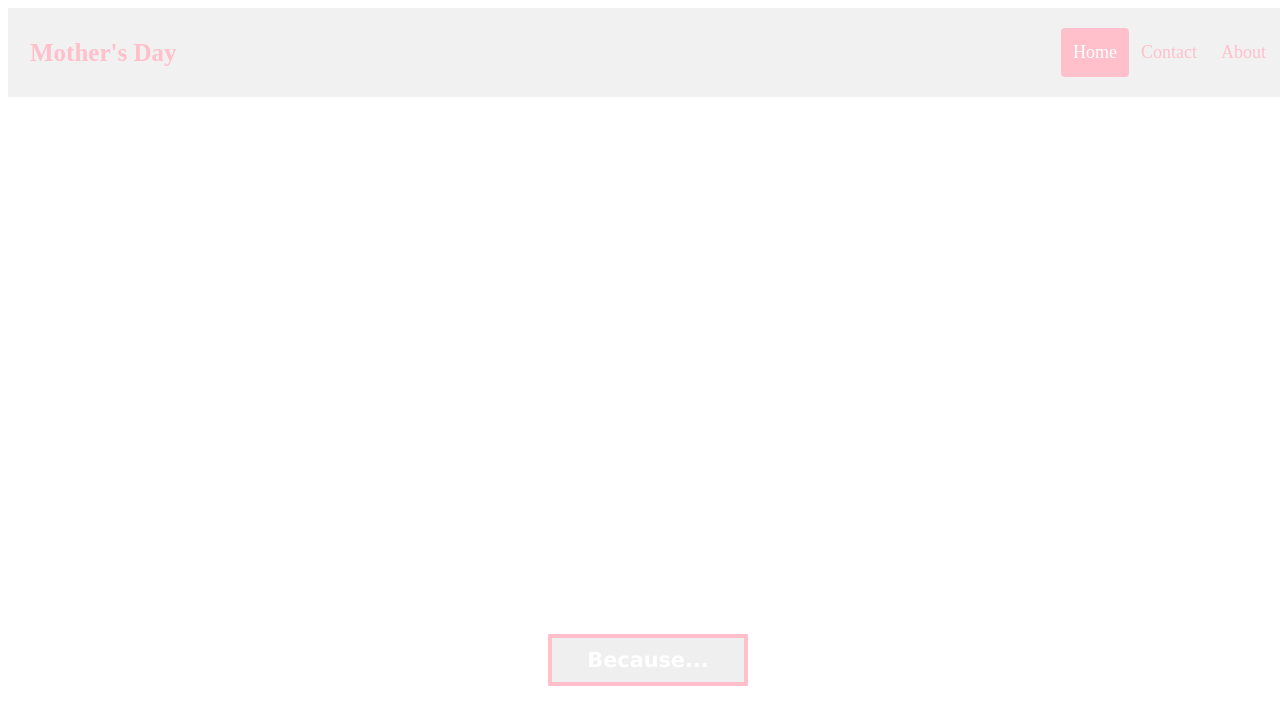
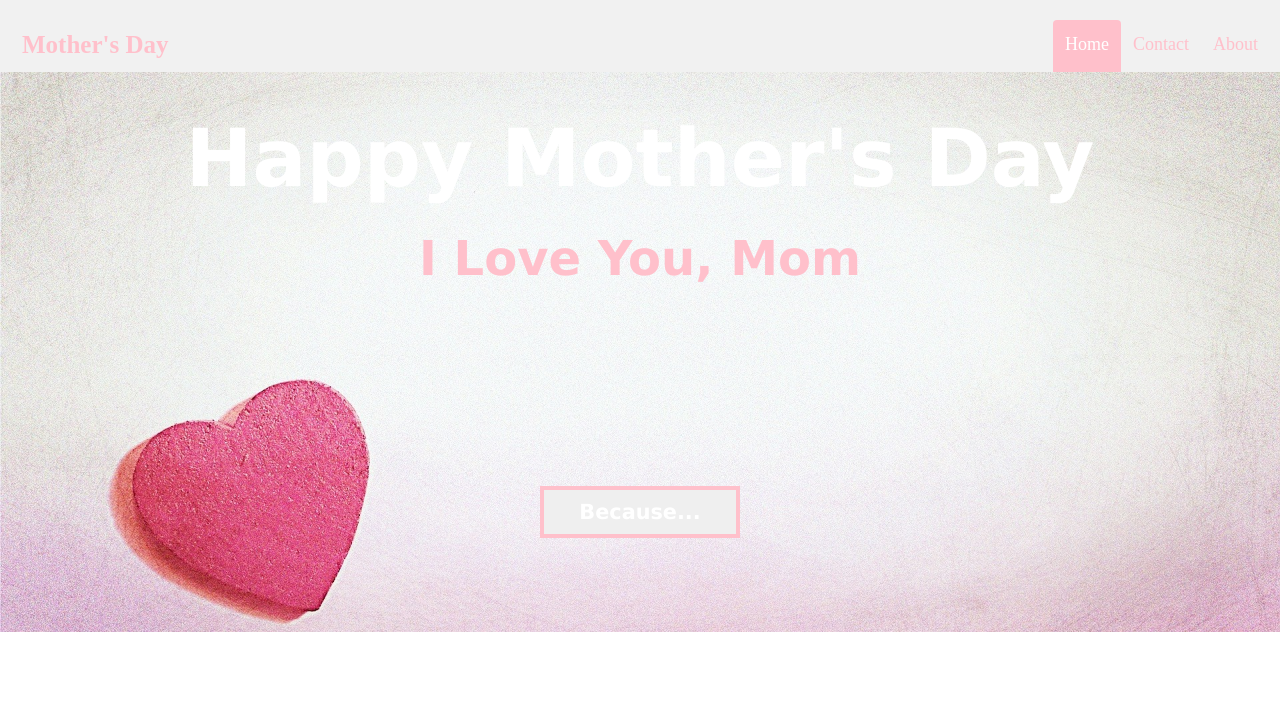
Before and after one commit to nickdurbin/MothersDay, a plain HTML site: page index.html in a window 1280 px wide. Drawn offline with Linux system fonts and the light colour scheme.

Commit message:
Changed the hero image. Added some more parameters to the navbar. Still needs some optimization for the break points. Then, I will create the database for images and quotes generated onCLick.

```diff
--- a/index.html
+++ b/index.html
@@ -4,12 +4,14 @@
     <meta charset="UTF-8">
     <meta name="viewport" content="width=device-width, initial-scale=1.0">
     <meta http-equiv="X-UA-Compatible" content="ie=edge">
+    <title>Happy Mother's Day</title>
 
-    <link rel="stylesheet" href="style.css">
-    <link rel="stylesheet" href="reset.css">
-    <title>Happy Mother's Day</title>
+    <link rel="stylesheet" type="text/css" href="style.css">
+    <link rel="stylesheet" type="text/css" href="reset.css">
 </head>
+
 <body>
+
   <div class="header">
     <a href="#default" class="logo">Mother's Day</a>
       <div class="header-right">
@@ -22,11 +24,10 @@
   <div class="img-container">
     <div class="inner-container">
       <h1>Happy Mother's Day</h1>
-        <h2>I Love You</h2>
+      <h2>I Love You, Mom</h2>
       <button class="btn">Because...</button>
     </div>
   </div>
-
     <script></script>
 </body>
 </html>
--- a/style.css
+++ b/style.css
@@ -1,5 +1,3 @@
-// style.css
-
 * {
   margin: 0;
   height: 100%;
@@ -10,6 +8,7 @@ body {
 }
 
 .header {
+  height: 2rem;
   overflow: hidden;
   background-color: #f1f1f1;
   padding: 20px 10px;
@@ -64,7 +63,7 @@ body {
 
 /* The hero image */
 .img-container {
-  background-image: url("/resources/hero.jpg");
+  background-image: url("hero4.jpg");
   height: 70%;
   background-position: center;
   background-repeat: no-repeat;
@@ -79,24 +78,25 @@ body {
   width: 100%;
   height: auto;
   color: white;
-  margin-top: 200px;
+  margin-top: 40px;
 }
 
 h1 {
-  font-size: 7em;
+  font-size: 5em;
   font-family: 'Lucida Sans', 'Lucida Sans Regular', 'Lucida Grande', 'Lucida Sans Unicode', Geneva, Verdana, sans-serif;
 }
 
 h2 {
-  margin-top: -17px;
-  font-size: 1.7em;
+  margin-top: 25px;
+  font-size: 3em;
   font-family: 'Lucida Sans', 'Lucida Sans Regular', 'Lucida Grande', 'Lucida Sans Unicode', Geneva, Verdana, sans-serif;
   text-align: center;
-  font-weight: 400
+  font-weight: 800;
+  color: pink;
 }
 
 button {
-  margin-top: 20px;
+  margin-top: 200px;
   font-size: 1.3em;
   font-family: 'Lucida Sans', 'Lucida Sans Regular', 'Lucida Grande', 'Lucida Sans Unicode', Geneva, Verdana, sans-serif;
 }
@@ -131,7 +131,7 @@ button {
     margin-top: 150px;
   }
   h1 {
-    font-size: 5em;
+    font-size: 4em;
   }
   h2 {
     font-size: 1.4em;
```
Also changed, not shown: hero.jpg (renamed from resources/hero.jpg), hero1.jpg (added), hero2.jpg (added), hero3.jpg (added), hero4.jpg (added), hero5.jpg (added). Lines whose indentation alone changed are shown as unchanged.
